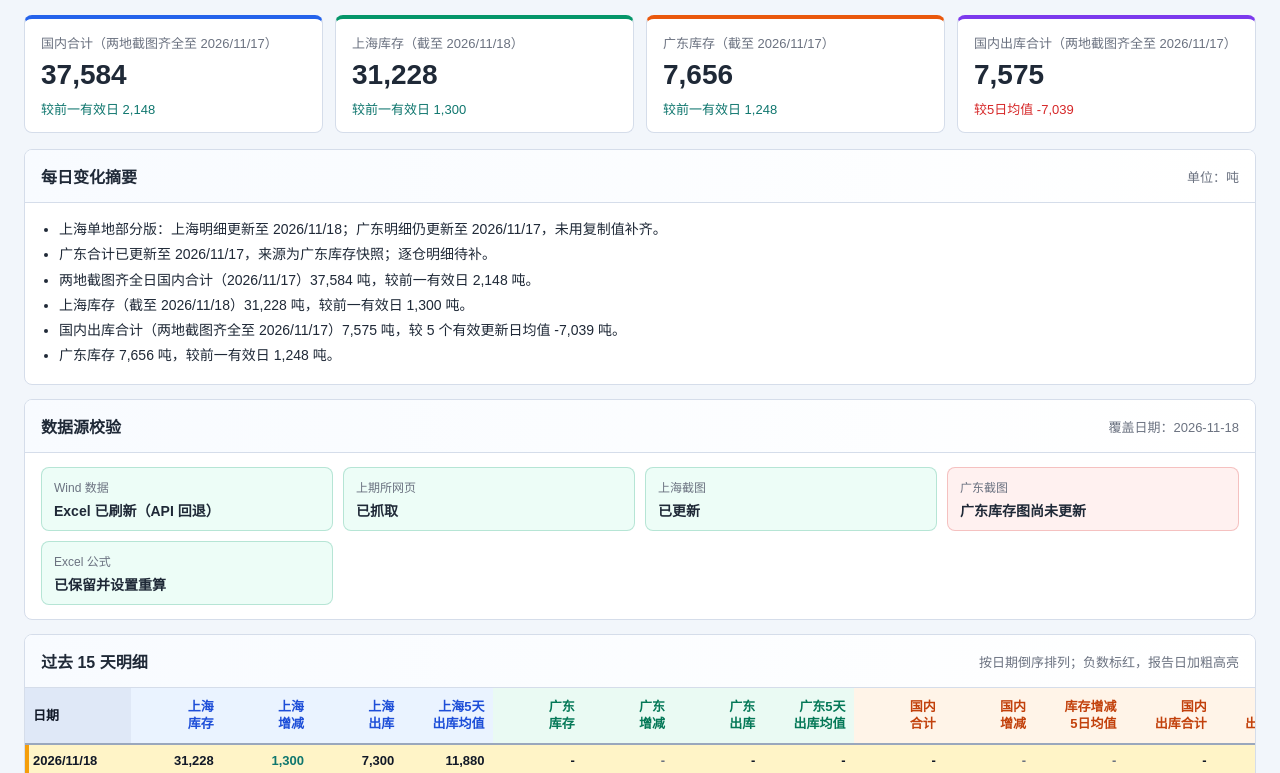
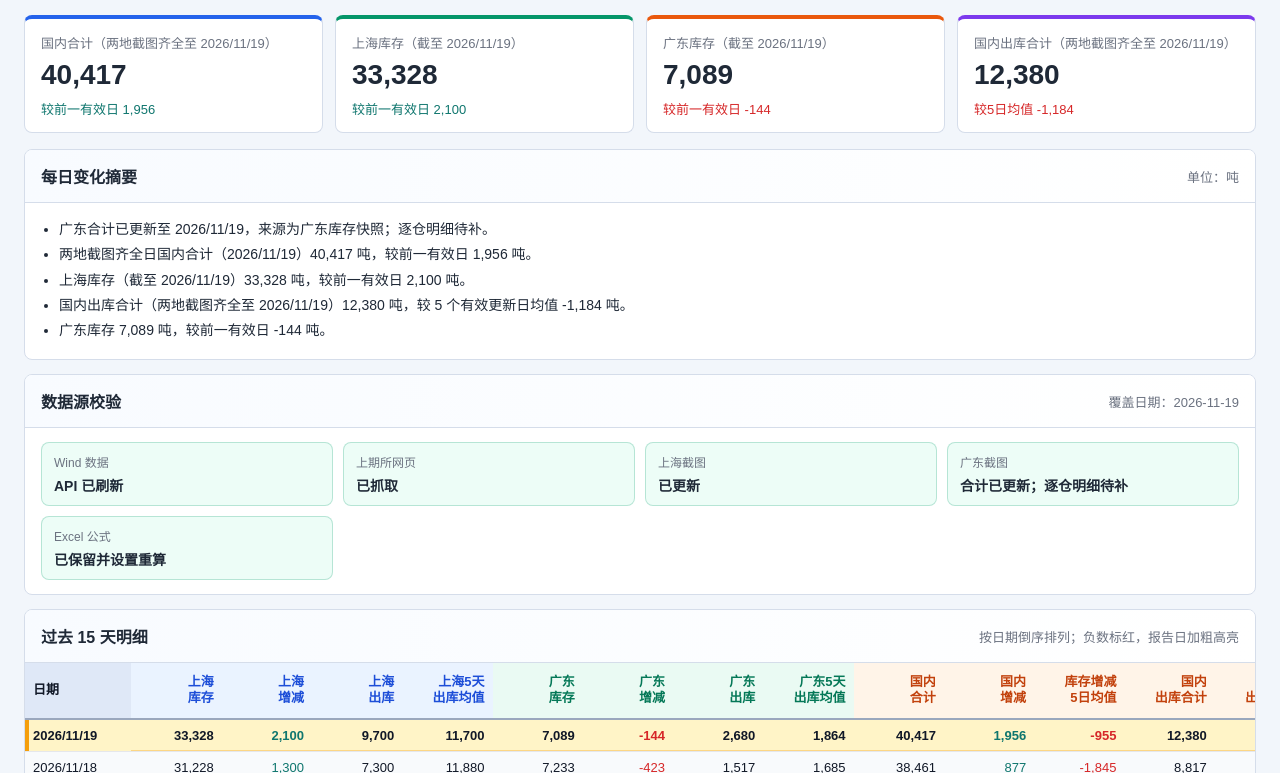
Before and after one commit to YangLurong0424/copper-inventory-daily, a plain HTML site: page index.html in a window 1280 px wide. Shown: the part 187-960 px from the top of the page. Drawn offline with Linux system fonts and the light colour scheme; no server answers.

Commit message:
update copper inventory report 2026-11-19

```diff
--- a/index.html
+++ b/index.html
@@ -3,7 +3,7 @@
 <head>
   <meta charset="utf-8">
   <meta name="viewport" content="width=device-width, initial-scale=1">
-  <title>铜库存日报 - 2026-11-18</title>
+  <title>铜库存日报 - 2026-11-19</title>
   <style>
     :root {
       --bg: #f2f6fb;
@@ -493,12 +493,12 @@
   <main class="page">
     <div class="topbar">
       <div>
-        <div class="report-date">2026-11-18</div>
+        <div class="report-date">2026-11-19</div>
         <h1>铜库存日报</h1>
         <div class="subtle">过去 15 个有效更新日，报告日已高亮</div>
       </div>
       <div class="stamp">
-        生成时间：2026-11-18 16:28<br>来源：备用表、截图、Wind、上期所网页
+        生成时间：2026-11-20 09:53<br>来源：备用表、截图、Wind、上期所网页
         <div class="traffic-stats" aria-label="网站访问统计">
           <div class="traffic-chip">
             <span class="traffic-label">今日访问</span>
@@ -523,30 +523,30 @@
     <div class="cards">
 
         <section class="metric-card">
-          <div class="metric-title">国内合计（两地截图齐全至 2026/11/17）</div>
-          <div class="metric-value">37,584</div>
-          <div class="metric-delta pos">较前一有效日 2,148</div>
+          <div class="metric-title">国内合计（两地截图齐全至 2026/11/19）</div>
+          <div class="metric-value">40,417</div>
+          <div class="metric-delta pos">较前一有效日 1,956</div>
         </section>
 
 
         <section class="metric-card">
-          <div class="metric-title">上海库存（截至 2026/11/18）</div>
-          <div class="metric-value">31,228</div>
-          <div class="metric-delta pos">较前一有效日 1,300</div>
+          <div class="metric-title">上海库存（截至 2026/11/19）</div>
+          <div class="metric-value">33,328</div>
+          <div class="metric-delta pos">较前一有效日 2,100</div>
         </section>
 
 
         <section class="metric-card">
-          <div class="metric-title">广东库存（截至 2026/11/17）</div>
-          <div class="metric-value">7,656</div>
-          <div class="metric-delta pos">较前一有效日 1,248</div>
+          <div class="metric-title">广东库存（截至 2026/11/19）</div>
+          <div class="metric-value">7,089</div>
+          <div class="metric-delta neg">较前一有效日 -144</div>
         </section>
 
 
         <section class="metric-card">
-          <div class="metric-title">国内出库合计（两地截图齐全至 2026/11/17）</div>
-          <div class="metric-value">7,575</div>
-          <div class="metric-delta neg">较5日均值 -7,039</div>
+          <div class="metric-title">国内出库合计（两地截图齐全至 2026/11/19）</div>
+          <div class="metric-value">12,380</div>
+          <div class="metric-delta neg">较5日均值 -1,184</div>
         </section>
 
     </div>
@@ -557,12 +557,11 @@
         <span class="subtle">单位：吨</span>
       </div>
       <ul class="notes">
-        <li>上海单地部分版：上海明细更新至 2026/11/18；广东明细仍更新至 2026/11/17，未用复制值补齐。</li>
-        <li>广东合计已更新至 2026/11/17，来源为广东库存快照；逐仓明细待补。</li>
-        <li>两地截图齐全日国内合计（2026/11/17）37,584 吨，较前一有效日 2,148 吨。</li>
-        <li>上海库存（截至 2026/11/18）31,228 吨，较前一有效日 1,300 吨。</li>
-        <li>国内出库合计（两地截图齐全至 2026/11/17）7,575 吨，较 5 个有效更新日均值 -7,039 吨。</li>
-        <li>广东库存 7,656 吨，较前一有效日 1,248 吨。</li>
+        <li>广东合计已更新至 2026/11/19，来源为广东库存快照；逐仓明细待补。</li>
+        <li>两地截图齐全日国内合计（2026/11/19）40,417 吨，较前一有效日 1,956 吨。</li>
+        <li>上海库存（截至 2026/11/19）33,328 吨，较前一有效日 2,100 吨。</li>
+        <li>国内出库合计（两地截图齐全至 2026/11/19）12,380 吨，较 5 个有效更新日均值 -1,184 吨。</li>
+        <li>广东库存 7,089 吨，较前一有效日 -144 吨。</li>
       </ul>
     </section>
 
@@ -570,13 +569,13 @@
     <section class="panel source-status">
       <div class="panel-head">
         <h2 class="panel-title">数据源校验</h2>
-        <span class="subtle">覆盖日期：2026-11-18</span>
+        <span class="subtle">覆盖日期：2026-11-19</span>
       </div>
       <div class="source-status-grid">
-        <div class="source-status-item ok"><span>Wind 数据</span><strong>Excel 已刷新（API 回退）</strong></div>
+        <div class="source-status-item ok"><span>Wind 数据</span><strong>API 已刷新</strong></div>
         <div class="source-status-item ok"><span>上期所网页</span><strong>已抓取</strong></div>
         <div class="source-status-item ok"><span>上海截图</span><strong>已更新</strong></div>
-        <div class="source-status-item bad"><span>广东截图</span><strong>广东库存图尚未更新</strong></div>
+        <div class="source-status-item ok"><span>广东截图</span><strong>合计已更新；逐仓明细待补</strong></div>
         <div class="source-status-item ok"><span>Excel 公式</span><strong>已保留并设置重算</strong></div>
       </div>
     </section>
@@ -595,7 +594,8 @@
             </tr>
           </thead>
           <tbody>
-            <tr class="today"><td class="date-cell">2026/11/18</td><td class="num-cell">31,228</td><td class="pos">1,300</td><td class="num-cell">7,300</td><td class="num-cell">11,880</td><td class="num-cell">-</td><td class="muted">-</td><td class="num-cell">-</td><td class="num-cell">-</td><td class="num-cell">-</td><td class="muted">-</td><td class="muted">-</td><td class="num-cell">-</td><td class="num-cell">-</td></tr>
+            <tr class="today"><td class="date-cell">2026/11/19</td><td class="num-cell">33,328</td><td class="pos">2,100</td><td class="num-cell">9,700</td><td class="num-cell">11,700</td><td class="num-cell">7,089</td><td class="neg">-144</td><td class="num-cell">2,680</td><td class="num-cell">1,864</td><td class="num-cell">40,417</td><td class="pos">1,956</td><td class="neg">-955</td><td class="num-cell">12,380</td><td class="num-cell">13,564</td></tr>
+            <tr class=""><td class="date-cell">2026/11/18</td><td class="num-cell">31,228</td><td class="pos">1,300</td><td class="num-cell">7,300</td><td class="num-cell">11,880</td><td class="num-cell">7,233</td><td class="neg">-423</td><td class="num-cell">1,517</td><td class="num-cell">1,685</td><td class="num-cell">38,461</td><td class="pos">877</td><td class="neg">-1,845</td><td class="num-cell">8,817</td><td class="num-cell">13,565</td></tr>
             <tr class=""><td class="date-cell">2026/11/17</td><td class="num-cell">29,928</td><td class="pos">900</td><td class="num-cell">6,800</td><td class="num-cell">12,800</td><td class="num-cell">7,656</td><td class="pos">1,248</td><td class="num-cell">775</td><td class="num-cell">1,814</td><td class="num-cell">37,584</td><td class="pos">2,148</td><td class="neg">-2,147</td><td class="num-cell">7,575</td><td class="num-cell">14,614</td></tr>
             <tr class=""><td class="date-cell">2026/11/16</td><td class="num-cell">29,028</td><td class="neg">-5,100</td><td class="num-cell">20,600</td><td class="num-cell">13,420</td><td class="num-cell">6,408</td><td class="pos">1,055</td><td class="num-cell">1,989</td><td class="num-cell">2,090</td><td class="num-cell">35,436</td><td class="neg">-4,045</td><td class="neg">-1,765</td><td class="num-cell">22,589</td><td class="num-cell">15,510</td></tr>
             <tr class=""><td class="date-cell">2026/11/13</td><td class="num-cell">34,128</td><td class="neg">-4,300</td><td class="num-cell">14,100</td><td class="num-cell">13,280</td><td class="num-cell">5,353</td><td class="neg">-1,413</td><td class="num-cell">2,361</td><td class="num-cell">2,010</td><td class="num-cell">39,481</td><td class="neg">-5,713</td><td class="neg">-1,218</td><td class="num-cell">16,461</td><td class="num-cell">15,290</td></tr>
@@ -609,7 +609,6 @@
             <tr class=""><td class="date-cell">2026/11/3</td><td class="num-cell">44,328</td><td class="neg">-4,700</td><td class="num-cell">8,900</td><td class="num-cell">10,940</td><td class="num-cell">6,413</td><td class="neg">-780</td><td class="num-cell">2,646</td><td class="num-cell">2,524</td><td class="num-cell">50,741</td><td class="neg">-3,931</td><td class="neg">-2,604</td><td class="num-cell">11,546</td><td class="num-cell">14,175</td></tr>
             <tr class=""><td class="date-cell">2026/11/2</td><td class="num-cell">-</td><td class="muted">-</td><td class="num-cell">-</td><td class="num-cell">-</td><td class="num-cell">7,193</td><td class="pos">1,549</td><td class="num-cell">2,378</td><td class="num-cell">2,564</td><td class="num-cell">-</td><td class="muted">-</td><td class="muted">-</td><td class="num-cell">-</td><td class="num-cell">-</td></tr>
             <tr class=""><td class="date-cell">2026/10/30</td><td class="num-cell">49,028</td><td class="neg">-2,131</td><td class="num-cell">10,200</td><td class="num-cell">11,110</td><td class="num-cell">5,644</td><td class="neg">-607</td><td class="num-cell">1,937</td><td class="num-cell">3,007</td><td class="num-cell">54,672</td><td class="neg">-6,982</td><td class="neg">-2,448</td><td class="num-cell">12,137</td><td class="num-cell">14,695</td></tr>
-            <tr class=""><td class="date-cell">2026/10/29</td><td class="num-cell">-</td><td class="muted">-</td><td class="num-cell">-</td><td class="num-cell">-</td><td class="num-cell">6,251</td><td class="neg">-1,673</td><td class="num-cell">2,657</td><td class="num-cell">3,450</td><td class="num-cell">-</td><td class="muted">-</td><td class="muted">-</td><td class="num-cell">-</td><td class="num-cell">-</td></tr>
           </tbody>
         </table>
       </div>
@@ -641,7 +640,8 @@
               </tr>
             </thead>
             <tbody>
-              <tr class="today"><td class="date-cell">2026/11/18</td><td class="num-cell wh wh-0 col-sh-0">128</td><td class="num-cell wh wh-0 col-sh-0">0</td><td class="num-cell wh wh-1 col-sh-1">12,000</td><td class="num-cell wh wh-1 col-sh-1">5,100</td><td class="num-cell wh wh-2 col-sh-2">8,100</td><td class="num-cell wh wh-2 col-sh-2">700</td><td class="num-cell wh wh-3 col-sh-3">7,700</td><td class="num-cell wh wh-3 col-sh-3">900</td><td class="num-cell wh wh-4 col-sh-4">3,300</td><td class="num-cell wh wh-4 col-sh-4">600</td><td class="num-cell wh wh-5 col-sh-5">0</td><td class="num-cell wh wh-5 col-sh-5">0</td><td class="num-cell wh wh-6 col-sh-6">0</td><td class="num-cell wh wh-6 col-sh-6">0</td></tr>
+              <tr class="today"><td class="date-cell">2026/11/19</td><td class="num-cell wh wh-0 col-sh-0">128</td><td class="num-cell wh wh-0 col-sh-0">0</td><td class="num-cell wh wh-1 col-sh-1">13,000</td><td class="num-cell wh wh-1 col-sh-1">5,800</td><td class="num-cell wh wh-2 col-sh-2">8,400</td><td class="num-cell wh wh-2 col-sh-2">1,500</td><td class="num-cell wh wh-3 col-sh-3">8,700</td><td class="num-cell wh wh-3 col-sh-3">1,700</td><td class="num-cell wh wh-4 col-sh-4">3,100</td><td class="num-cell wh wh-4 col-sh-4">700</td><td class="num-cell wh wh-5 col-sh-5">0</td><td class="num-cell wh wh-5 col-sh-5">0</td><td class="num-cell wh wh-6 col-sh-6">0</td><td class="num-cell wh wh-6 col-sh-6">0</td></tr>
+              <tr class=""><td class="date-cell">2026/11/18</td><td class="num-cell wh wh-0 col-sh-0">128</td><td class="num-cell wh wh-0 col-sh-0">0</td><td class="num-cell wh wh-1 col-sh-1">12,000</td><td class="num-cell wh wh-1 col-sh-1">5,100</td><td class="num-cell wh wh-2 col-sh-2">8,100</td><td class="num-cell wh wh-2 col-sh-2">700</td><td class="num-cell wh wh-3 col-sh-3">7,700</td><td class="num-cell wh wh-3 col-sh-3">900</td><td class="num-cell wh wh-4 col-sh-4">3,300</td><td class="num-cell wh wh-4 col-sh-4">600</td><td class="num-cell wh wh-5 col-sh-5">0</td><td class="num-cell wh wh-5 col-sh-5">0</td><td class="num-cell wh wh-6 col-sh-6">0</td><td class="num-cell wh wh-6 col-sh-6">0</td></tr>
               <tr class=""><td class="date-cell">2026/11/17</td><td class="num-cell wh wh-0 col-sh-0">128</td><td class="num-cell wh wh-0 col-sh-0">0</td><td class="num-cell wh wh-1 col-sh-1">11,500</td><td class="num-cell wh wh-1 col-sh-1">3,500</td><td class="num-cell wh wh-2 col-sh-2">7,600</td><td class="num-cell wh wh-2 col-sh-2">1,000</td><td class="num-cell wh wh-3 col-sh-3">7,500</td><td class="num-cell wh wh-3 col-sh-3">1,500</td><td class="num-cell wh wh-4 col-sh-4">3,200</td><td class="num-cell wh wh-4 col-sh-4">800</td><td class="num-cell wh wh-5 col-sh-5">0</td><td class="num-cell wh wh-5 col-sh-5">0</td><td class="num-cell wh wh-6 col-sh-6">0</td><td class="num-cell wh wh-6 col-sh-6">0</td></tr>
               <tr class=""><td class="date-cell">2026/11/16</td><td class="num-cell wh wh-0 col-sh-0">128</td><td class="num-cell wh wh-0 col-sh-0">0</td><td class="num-cell wh wh-1 col-sh-1">11,000</td><td class="num-cell wh wh-1 col-sh-1">12,000</td><td class="num-cell wh wh-2 col-sh-2">7,400</td><td class="num-cell wh wh-2 col-sh-2">3,600</td><td class="num-cell wh wh-3 col-sh-3">6,900</td><td class="num-cell wh wh-3 col-sh-3">4,400</td><td class="num-cell wh wh-4 col-sh-4">3,600</td><td class="num-cell wh wh-4 col-sh-4">600</td><td class="num-cell wh wh-5 col-sh-5">0</td><td class="num-cell wh wh-5 col-sh-5">0</td><td class="num-cell wh wh-6 col-sh-6">0</td><td class="num-cell wh wh-6 col-sh-6">0</td></tr>
               <tr class=""><td class="date-cell">2026/11/13</td><td class="num-cell wh wh-0 col-sh-0">128</td><td class="num-cell wh wh-0 col-sh-0">0</td><td class="num-cell wh wh-1 col-sh-1">15,000</td><td class="num-cell wh wh-1 col-sh-1">9,400</td><td class="num-cell wh wh-2 col-sh-2">8,000</td><td class="num-cell wh wh-2 col-sh-2">1,800</td><td class="num-cell wh wh-3 col-sh-3">7,200</td><td class="num-cell wh wh-3 col-sh-3">2,000</td><td class="num-cell wh wh-4 col-sh-4">3,800</td><td class="num-cell wh wh-4 col-sh-4">900</td><td class="num-cell wh wh-5 col-sh-5">0</td><td class="num-cell wh wh-5 col-sh-5">0</td><td class="num-cell wh wh-6 col-sh-6">0</td><td class="num-cell wh wh-6 col-sh-6">0</td></tr>
@@ -655,7 +655,6 @@
               <tr class=""><td class="date-cell">2026/11/3</td><td class="num-cell wh wh-0 col-sh-0">128</td><td class="num-cell wh wh-0 col-sh-0">0</td><td class="num-cell wh wh-1 col-sh-1">13,000</td><td class="num-cell wh wh-1 col-sh-1">4,300</td><td class="num-cell wh wh-2 col-sh-2">11,400</td><td class="num-cell wh wh-2 col-sh-2">1,800</td><td class="num-cell wh wh-3 col-sh-3">12,600</td><td class="num-cell wh wh-3 col-sh-3">1,900</td><td class="num-cell wh wh-4 col-sh-4">7,200</td><td class="num-cell wh wh-4 col-sh-4">900</td><td class="num-cell wh wh-5 col-sh-5">0</td><td class="num-cell wh wh-5 col-sh-5">0</td><td class="num-cell wh wh-6 col-sh-6">0</td><td class="num-cell wh wh-6 col-sh-6">0</td></tr>
               <tr class=""><td class="date-cell">2026/11/2</td><td class="num-cell wh wh-0 col-sh-0">-</td><td class="num-cell wh wh-0 col-sh-0">-</td><td class="num-cell wh wh-1 col-sh-1">-</td><td class="num-cell wh wh-1 col-sh-1">-</td><td class="num-cell wh wh-2 col-sh-2">-</td><td class="num-cell wh wh-2 col-sh-2">-</td><td class="num-cell wh wh-3 col-sh-3">-</td><td class="num-cell wh wh-3 col-sh-3">-</td><td class="num-cell wh wh-4 col-sh-4">-</td><td class="num-cell wh wh-4 col-sh-4">-</td><td class="num-cell wh wh-5 col-sh-5">-</td><td class="num-cell wh wh-5 col-sh-5">-</td><td class="num-cell wh wh-6 col-sh-6">-</td><td class="num-cell wh wh-6 col-sh-6">-</td></tr>
               <tr class=""><td class="date-cell">2026/10/30</td><td class="num-cell wh wh-0 col-sh-0">128</td><td class="num-cell wh wh-0 col-sh-0">0</td><td class="num-cell wh wh-1 col-sh-1">17,500</td><td class="num-cell wh wh-1 col-sh-1">6,300</td><td class="num-cell wh wh-2 col-sh-2">10,400</td><td class="num-cell wh wh-2 col-sh-2">1,200</td><td class="num-cell wh wh-3 col-sh-3">12,600</td><td class="num-cell wh wh-3 col-sh-3">1,700</td><td class="num-cell wh wh-4 col-sh-4">8,400</td><td class="num-cell wh wh-4 col-sh-4">1,000</td><td class="num-cell wh wh-5 col-sh-5">0</td><td class="num-cell wh wh-5 col-sh-5">0</td><td class="num-cell wh wh-6 col-sh-6">0</td><td class="num-cell wh wh-6 col-sh-6">0</td></tr>
-              <tr class=""><td class="date-cell">2026/10/29</td><td class="num-cell wh wh-0 col-sh-0">-</td><td class="num-cell wh wh-0 col-sh-0">-</td><td class="num-cell wh wh-1 col-sh-1">-</td><td class="num-cell wh wh-1 col-sh-1">-</td><td class="num-cell wh wh-2 col-sh-2">-</td><td class="num-cell wh wh-2 col-sh-2">-</td><td class="num-cell wh wh-3 col-sh-3">-</td><td class="num-cell wh wh-3 col-sh-3">-</td><td class="num-cell wh wh-4 col-sh-4">-</td><td class="num-cell wh wh-4 col-sh-4">-</td><td class="num-cell wh wh-5 col-sh-5">-</td><td class="num-cell wh wh-5 col-sh-5">-</td><td class="num-cell wh wh-6 col-sh-6">-</td><td class="num-cell wh wh-6 col-sh-6">-</td></tr>
             </tbody>
           </table>
         </div>
@@ -689,7 +688,8 @@
               </tr>
             </thead>
             <tbody>
-              <tr class="today"><td class="date-cell">2026/11/18</td><td class="num-cell wh wh-0 col-gd-0">-</td><td class="num-cell wh wh-1 col-gd-1">-</td><td class="num-cell wh wh-2 col-gd-2">-</td><td class="num-cell wh wh-3 col-gd-3">-</td><td class="num-cell wh wh-4 col-gd-4">-</td><td class="num-cell wh wh-5 col-gd-5">-</td><td class="num-cell wh wh-6 col-gd-6">-</td><td class="num-cell wh wh-7 col-gd-7">-</td><td class="num-cell wh wh-8 col-gd-8">-</td><td class="num-cell wh wh-total col-gd-total">-</td></tr>
+              <tr class="today"><td class="date-cell">2026/11/19</td><td class="num-cell wh wh-0 col-gd-0">-</td><td class="num-cell wh wh-1 col-gd-1">-</td><td class="num-cell wh wh-2 col-gd-2">-</td><td class="num-cell wh wh-3 col-gd-3">-</td><td class="num-cell wh wh-4 col-gd-4">-</td><td class="num-cell wh wh-5 col-gd-5">-</td><td class="num-cell wh wh-6 col-gd-6">-</td><td class="num-cell wh wh-7 col-gd-7">-</td><td class="num-cell wh wh-8 col-gd-8">-</td><td class="num-cell wh wh-total col-gd-total">2,680</td></tr>
+              <tr class=""><td class="date-cell">2026/11/18</td><td class="num-cell wh wh-0 col-gd-0">-</td><td class="num-cell wh wh-1 col-gd-1">-</td><td class="num-cell wh wh-2 col-gd-2">-</td><td class="num-cell wh wh-3 col-gd-3">-</td><td class="num-cell wh wh-4 col-gd-4">-</td><td class="num-cell wh wh-5 col-gd-5">-</td><td class="num-cell wh wh-6 col-gd-6">-</td><td class="num-cell wh wh-7 col-gd-7">-</td><td class="num-cell wh wh-8 col-gd-8">-</td><td class="num-cell wh wh-total col-gd-total">1,517</td></tr>
               <tr class=""><td class="date-cell">2026/11/17</td><td class="num-cell wh wh-0 col-gd-0">-</td><td class="num-cell wh wh-1 col-gd-1">-</td><td class="num-cell wh wh-2 col-gd-2">-</td><td class="num-cell wh wh-3 col-gd-3">-</td><td class="num-cell wh wh-4 col-gd-4">-</td><td class="num-cell wh wh-5 col-gd-5">-</td><td class="num-cell wh wh-6 col-gd-6">-</td><td class="num-cell wh wh-7 col-gd-7">-</td><td class="num-cell wh wh-8 col-gd-8">-</td><td class="num-cell wh wh-total col-gd-total">775</td></tr>
               <tr class=""><td class="date-cell">2026/11/16</td><td class="num-cell wh wh-0 col-gd-0">-</td><td class="num-cell wh wh-1 col-gd-1">-</td><td class="num-cell wh wh-2 col-gd-2">-</td><td class="num-cell wh wh-3 col-gd-3">-</td><td class="num-cell wh wh-4 col-gd-4">-</td><td class="num-cell wh wh-5 col-gd-5">-</td><td class="num-cell wh wh-6 col-gd-6">-</td><td class="num-cell wh wh-7 col-gd-7">-</td><td class="num-cell wh wh-8 col-gd-8">-</td><td class="num-cell wh wh-total col-gd-total">1,989</td></tr>
               <tr class=""><td class="date-cell">2026/11/13</td><td class="num-cell wh wh-0 col-gd-0">-</td><td class="num-cell wh wh-1 col-gd-1">-</td><td class="num-cell wh wh-2 col-gd-2">-</td><td class="num-cell wh wh-3 col-gd-3">-</td><td class="num-cell wh wh-4 col-gd-4">-</td><td class="num-cell wh wh-5 col-gd-5">-</td><td class="num-cell wh wh-6 col-gd-6">-</td><td class="num-cell wh wh-7 col-gd-7">-</td><td class="num-cell wh wh-8 col-gd-8">-</td><td class="num-cell wh wh-total col-gd-total">2,361</td></tr>
@@ -703,7 +703,6 @@
               <tr class=""><td class="date-cell">2026/11/3</td><td class="num-cell wh wh-0 col-gd-0">-</td><td class="num-cell wh wh-1 col-gd-1">-</td><td class="num-cell wh wh-2 col-gd-2">-</td><td class="num-cell wh wh-3 col-gd-3">-</td><td class="num-cell wh wh-4 col-gd-4">-</td><td class="num-cell wh wh-5 col-gd-5">-</td><td class="num-cell wh wh-6 col-gd-6">-</td><td class="num-cell wh wh-7 col-gd-7">-</td><td class="num-cell wh wh-8 col-gd-8">-</td><td class="num-cell wh wh-total col-gd-total">2,646</td></tr>
               <tr class=""><td class="date-cell">2026/11/2</td><td class="num-cell wh wh-0 col-gd-0">-</td><td class="num-cell wh wh-1 col-gd-1">-</td><td class="num-cell wh wh-2 col-gd-2">-</td><td class="num-cell wh wh-3 col-gd-3">-</td><td class="num-cell wh wh-4 col-gd-4">-</td><td class="num-cell wh wh-5 col-gd-5">-</td><td class="num-cell wh wh-6 col-gd-6">-</td><td class="num-cell wh wh-7 col-gd-7">-</td><td class="num-cell wh wh-8 col-gd-8">-</td><td class="num-cell wh wh-total col-gd-total">2,378</td></tr>
               <tr class=""><td class="date-cell">2026/10/30</td><td class="num-cell wh wh-0 col-gd-0">-</td><td class="num-cell wh wh-1 col-gd-1">-</td><td class="num-cell wh wh-2 col-gd-2">-</td><td class="num-cell wh wh-3 col-gd-3">-</td><td class="num-cell wh wh-4 col-gd-4">-</td><td class="num-cell wh wh-5 col-gd-5">-</td><td class="num-cell wh wh-6 col-gd-6">-</td><td class="num-cell wh wh-7 col-gd-7">-</td><td class="num-cell wh wh-8 col-gd-8">-</td><td class="num-cell wh wh-total col-gd-total">1,937</td></tr>
-              <tr class=""><td class="date-cell">2026/10/29</td><td class="num-cell wh wh-0 col-gd-0">-</td><td class="num-cell wh wh-1 col-gd-1">-</td><td class="num-cell wh wh-2 col-gd-2">-</td><td class="num-cell wh wh-3 col-gd-3">-</td><td class="num-cell wh wh-4 col-gd-4">-</td><td class="num-cell wh wh-5 col-gd-5">-</td><td class="num-cell wh wh-6 col-gd-6">-</td><td class="num-cell wh wh-7 col-gd-7">-</td><td class="num-cell wh wh-8 col-gd-8">-</td><td class="num-cell wh wh-total col-gd-total">2,657</td></tr>
             </tbody>
           </table>
         </div>
```
